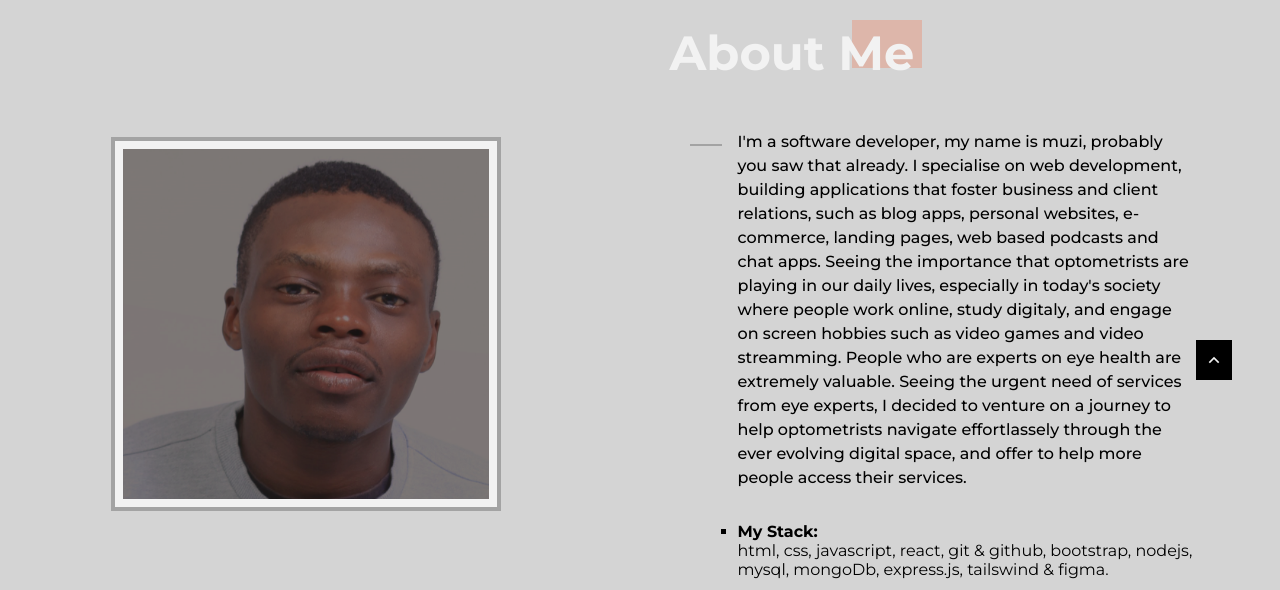
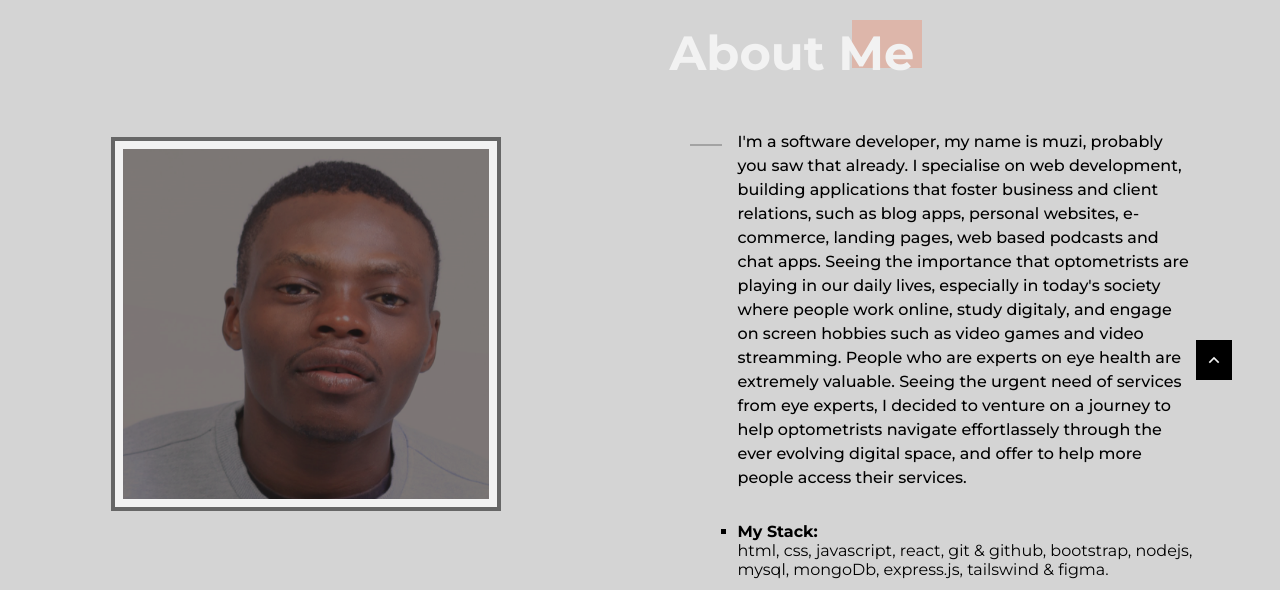
Before and after one commit to AbasPortfolio/abas.org, a plain HTML site: page index.html in a window 1280 px wide. Shown: the part 820-1410 px from the top of the page. Drawn offline with nearby package versions, Linux system fonts and the light colour scheme.

Commit message:
border c

```diff
--- a/assets/css/style.css
+++ b/assets/css/style.css
@@ -525,7 +525,7 @@ body.darkTheme{
 }
 .about__image{
     position: relative;
-    border: 4px solid var(--text-color-light);
+    border: 4px solid var(--black-color-light);
     z-index: 1;
 }
 .about__img{
```
